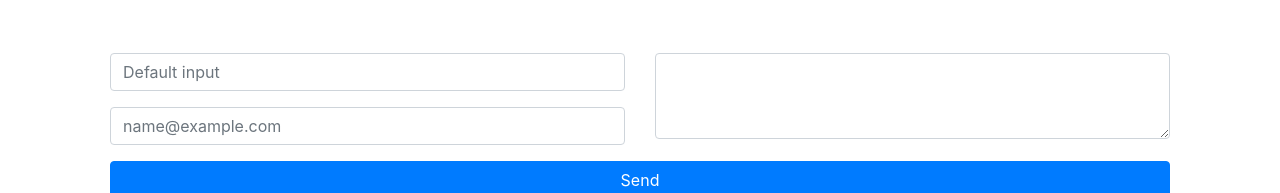
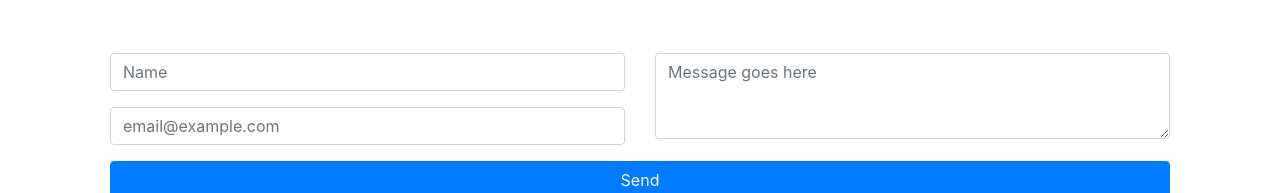
Before and after one commit to marthesselink/portfolio, a Vue app: page / in a window 1280 px wide. Shown: the part 341-534 px from the top of the page. Built offline with nearby package versions, Linux system fonts and the light colour scheme; no server answers.

Commit message:
:art: Contactform input placeholders

```diff
--- a/src/components/ContactForm.vue
+++ b/src/components/ContactForm.vue
@@ -13,17 +13,17 @@
       <div class="row">
         <div class="col-md-6">
           <div class="form-group">
-            <input class="form-control" type="text" placeholder="Default input" v-model="form.fullname" required>
+            <input class="form-control" type="text" placeholder="Name" v-model="form.fullname" required>
           </div>
 
           <div class="form-group">
-            <input class="form-control" type="email" placeholder="name@example.com" v-model="form.email" required>
+            <input class="form-control" type="email" placeholder="email@example.com" v-model="form.email" required>
           </div>
         </div>
 
         <div class="col-md-6">
           <div class="form-group">
-            <textarea class="form-control" rows="3" v-model="form.message" required></textarea>
+            <textarea class="form-control" rows="3" placeholder="Message goes here" v-model="form.message" required></textarea>
           </div>
         </div>
       </div>
```
